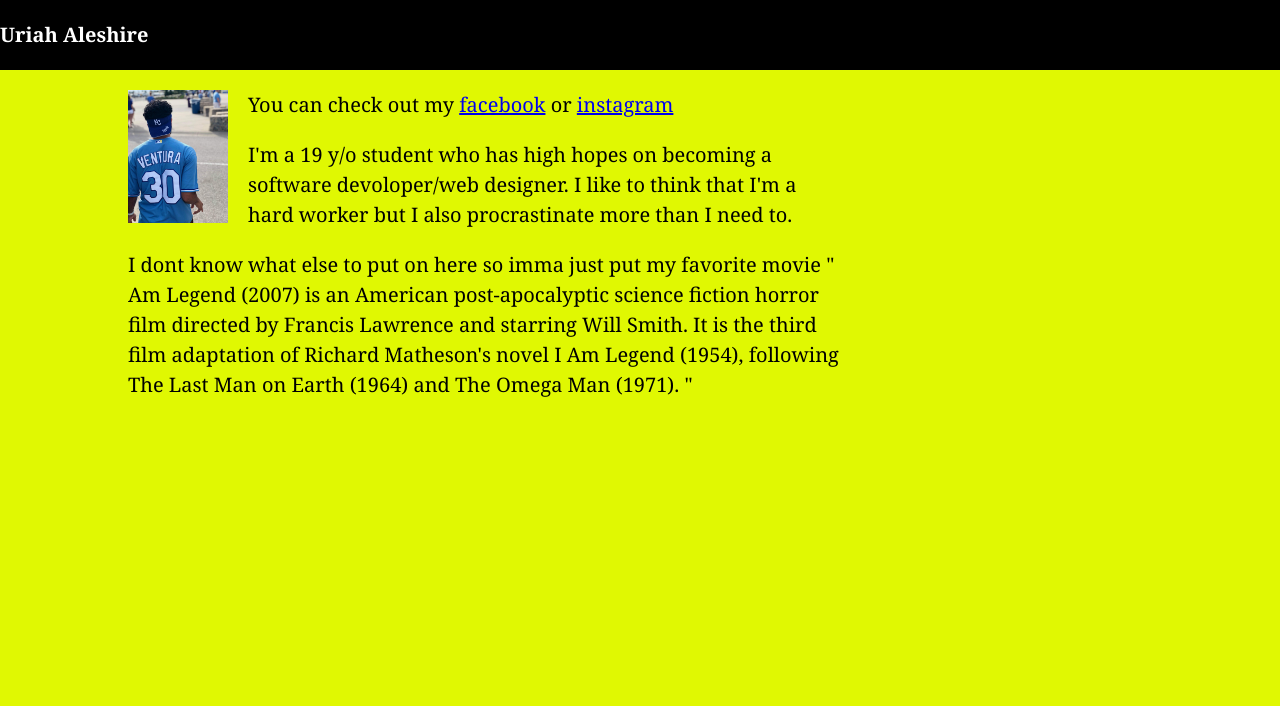
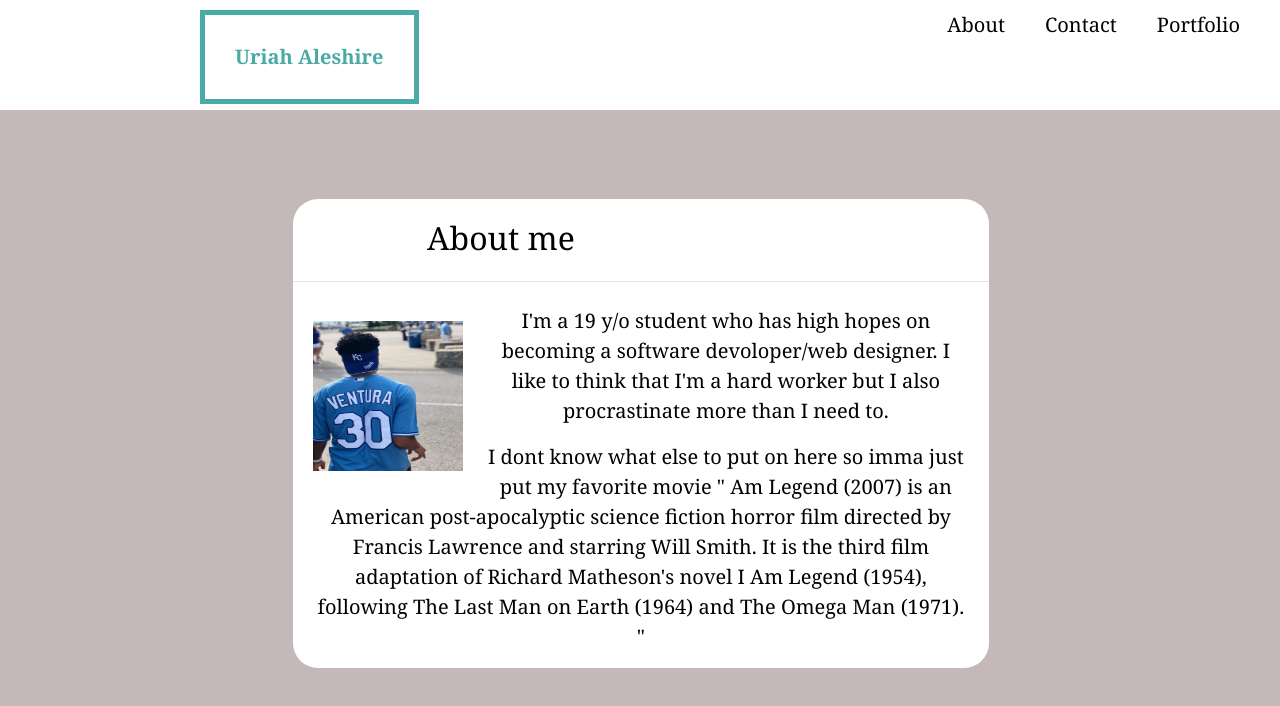
Before and after one commit to uriahaleshire24/basic-portfolio, a plain HTML site: page assets/index.html in a window 1280 px wide. Drawn offline with nearby package versions, Linux system fonts and the light colour scheme; files whose address does not match are found by name.

Commit message:
almost done

```diff
--- a/assets/index.html
+++ b/assets/index.html
@@ -5,21 +5,24 @@
 <head>
   <meta charset="UTF-8">
   <title>MY FIRST WEB PAGE</title>
-
+  <link rel="stylesheet" href="https://stackpath.bootstrapcdn.com/bootstrap/4.3.1/css/bootstrap.min.css" integrity="sha384-ggOyR0iXCbMQv3Xipma34MD+dH/1fQ784/j6cY/iJTQUOhcWr7x9JvoRxT2MZw1T" crossorigin="anonymous">
   <link rel="stylesheet" type="text/css" href="style.css">
 </head>
 
 <body>
   <header>
-    <h1><b>Uriah Aleshire</b>
-    </h1>
+    <h1><b>Uriah Aleshire</b> </h1>
+              <a href = './portfolio.html';">Portfolio</a>
+            <a href = './contact.html';">Contact</a>
+            <a href = './index.html';">About</a>
+      </header>
+
     <div class="container">
 
-      <secion id="main-bio">
-        <a>You can check out my</a>
-        <a href="https://www.facebook.com/uriah.aleshire" target="_blank">facebook</a>
-        <a>or</a>
-        <a href="https://www.instagram.com/itsprollyuriah/" target="_blank>">instagram</a>
+
+      <secion id="main-bio" style=" border-radius: 25px";>
+        <h2>About  me</h2>
+        <hr class="my-4">
         <img id="bio-image" src="file:///Users/uriahaleshire24/Desktop/IMG_1082.jpg" alt="Me!!">
         <p> I'm a 19 y/o student who has high hopes on becoming a software devoloper/web designer.
             I like to think that I'm a hard worker but I also procrastinate more than I need to.
--- a/assets/style.css
+++ b/assets/style.css
@@ -1,25 +1,48 @@
+/* this is the index/thr about part */
 body{
     margin: 0;
     padding: 0;
     font-size: 20px;
     line-height: 150%;
+    color: #777777;
+    background: black;
+    font-family: Georgia, 'Times New Roman', Times, serif;
+    background-color: rgb(196, 184, 184);
+    text-align: center;
+}
+
+p{
     color: black;
-    background: #e0f802;
-    font-family: Georgia, 'Times New Roman', Times, serif
-
+    margin-left: 20px;
+    margin-right: 20px
 }
 header{
-    background: black;
+    background: white;
+    height: 110px;
+    padding-top: 10px;
+    position: relative;
 }
 h1{
-    color: white;
-    padding: 20px 0;
-    margin: 0;
+    float: left;
+    color: #4aaaa5;
+    background-color: white;
+    padding: 30px;
+    border: solid 5px #4aaaa5;
+    margin: 0px 30px 30px 30px;
+    margin-left: 200px;
     margin-bottom: 20px;
     font-size: 20px;
     text-align: left;
+    }
+h2{
+
+    color: black;
+    margin-left: 20px;
+    margin-top: 20px;
+    margin-right: 300px;
 
 }
+
 .container {
 width: 1024px;
 margin: 0 auto;
@@ -29,27 +52,64 @@ margin: 0 auto;
     float: left;
 }
 #main-bio {
-    width: 70%
+    width: 70%;
+    background: white;
+    margin: 75px 150px;
+
 }
 #bio-image {
-    width: 100px;
-    height: 100]px;
+    width: 150px;
+    height: 150px;
     margin-right: 20px;
+    margin-left : 20px;
 }
 
-}
 a{
     font-size: 20px;
+    color: black;
+    text-align: right;
+    float: right;
+    margin-right: 40px;
+
 
 
 }
 li{
-    font-family: 'Segoe UI', Tahoma, Geneva, Verdana, sans-serif
+    font-family: 'Segoe UI', Tahoma, Geneva, Verdana, sans-serif;
 
 }
-p2{
+.btn-outline-primary{
+    float: right;
+    font-weight: 900;
+    margin-right: 10
+}
+
+.mb-4, .my-4 {
+    margin-bottom: 1.5rem!important;
+
+}
+
+.mt-4, .my-4 {
+    margin-top: 1.5rem!important;
+}
+#linkskill{
+    color: darkblue
+}
+
+/* this is the beginning of the contact section */
+
+
+.contactme{
     float: under;
 }
-p3{
-    float: under;
+#exampleFormControlTextarea1{
+    size: 50%;
 }
+
+
+/* start of the portfolio section */
+
+img {
+    margin: 15px
+
+}
```
Also changed, not shown: assets/contact.html (+43 -0 lines), assets/portfolio.html (+47 -0 lines), 1 other file.
